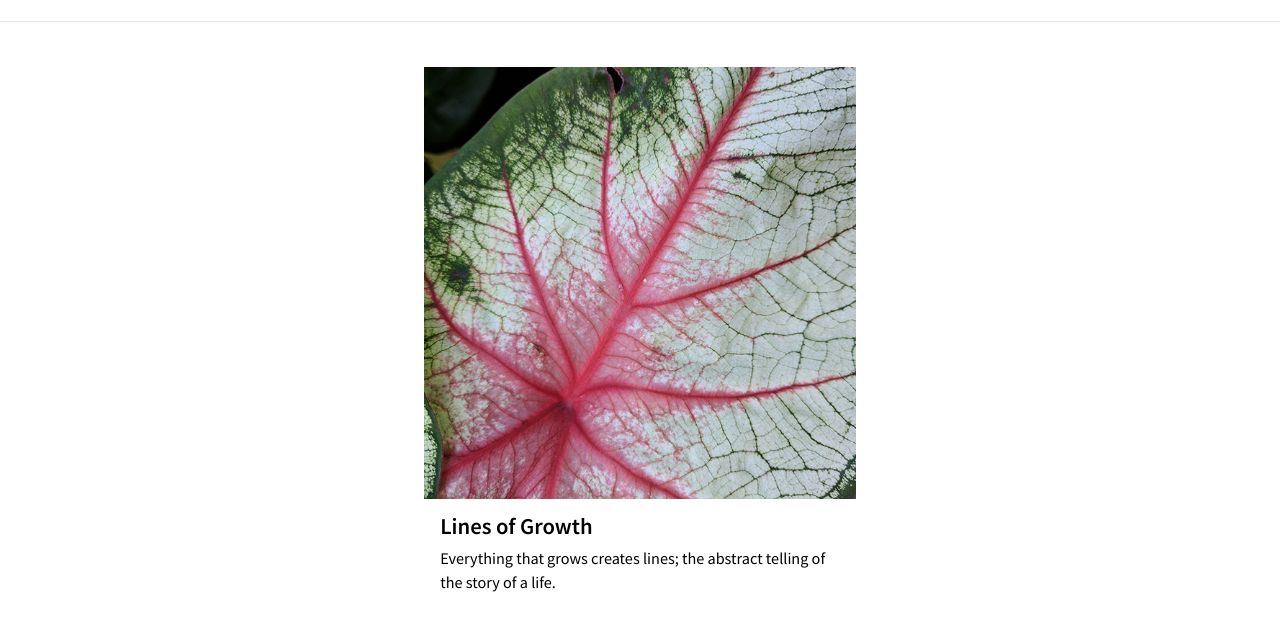
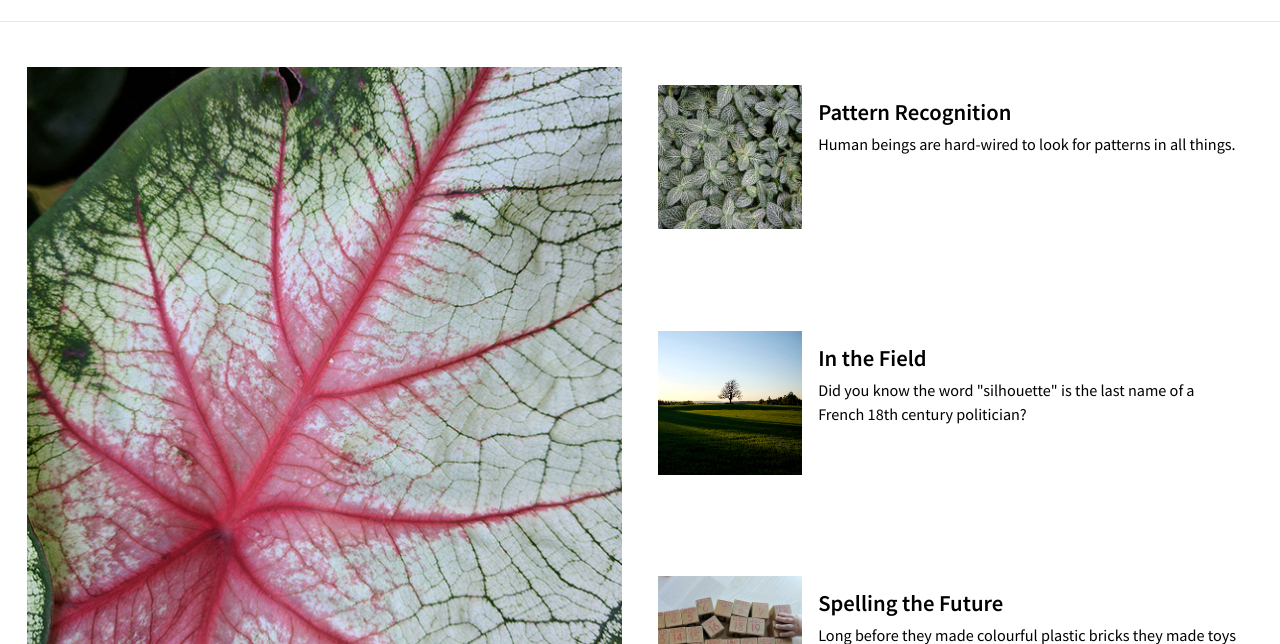
Before and after one commit to anshnagrath/grid-layout, a plain HTML site: page 05_10/index.html in a window 1280 px wide. Shown: the part 81-725 px from the top of the page. Drawn offline with Linux system fonts and the light colour scheme.

Commit message:
grid View

```diff
--- a/05_06/style-main.css
+++ b/05_06/style-main.css
@@ -213,13 +213,32 @@ CSS Grid layout for wider screens, when browser supports grid:
 		.cards a {
 			margin-bottom: 0;
 		}
+		.card{
+			display: grid;
+		}
+		.card img,.caption{
+			grid-column: 1;
+			grid-row:1;
+		}
+		.caption{
+			display: flex;
+			align-items:flex-end;
+			opacity:0
+		}
+		a:focus .caption,
+		a:hover .caption{
+		background: hsla(246, 40%, 30%, .6);
+		opacity:1;
+		}
 
 	}
 
 	@media screen and (min-width: 60em) {
 
 		.cards {
+
 			grid-template-columns: repeat(4, 1fr);
+
 		}
 
 	}
--- a/05_10/style-main.css
+++ b/05_10/style-main.css
@@ -217,6 +217,8 @@ CSS Grid layout for wider screens, when browser supports grid:
 		.card {
 			margin: 1em 0;
 			padding: .5em;
+			display: grid;
+			grid-template-columns: 8em auto;
 		}
 
 		.cards a:focus,
@@ -226,7 +228,27 @@ CSS Grid layout for wider screens, when browser supports grid:
 	}
 
 	@media screen and (min-width: 60em) {
-
+		.cards {
+			margin:1em 	0;
+			max-width: none;
+			display:grid;
+			grid-gap:1em;
+			justify-content: center;
+			grid-template-columns: repeat(2,1fr)
+		}
+		.double{
+			grid-row: span 3
+		}
+		.double .card{
+		display: block;
+		margin:0
+		}
+		/* .card {
+			margin: 1em 0;
+			padding: .5em;
+			display: grid;
+			grid-template-columns: 8em auto;
+		} */
 
 
 	}
```
